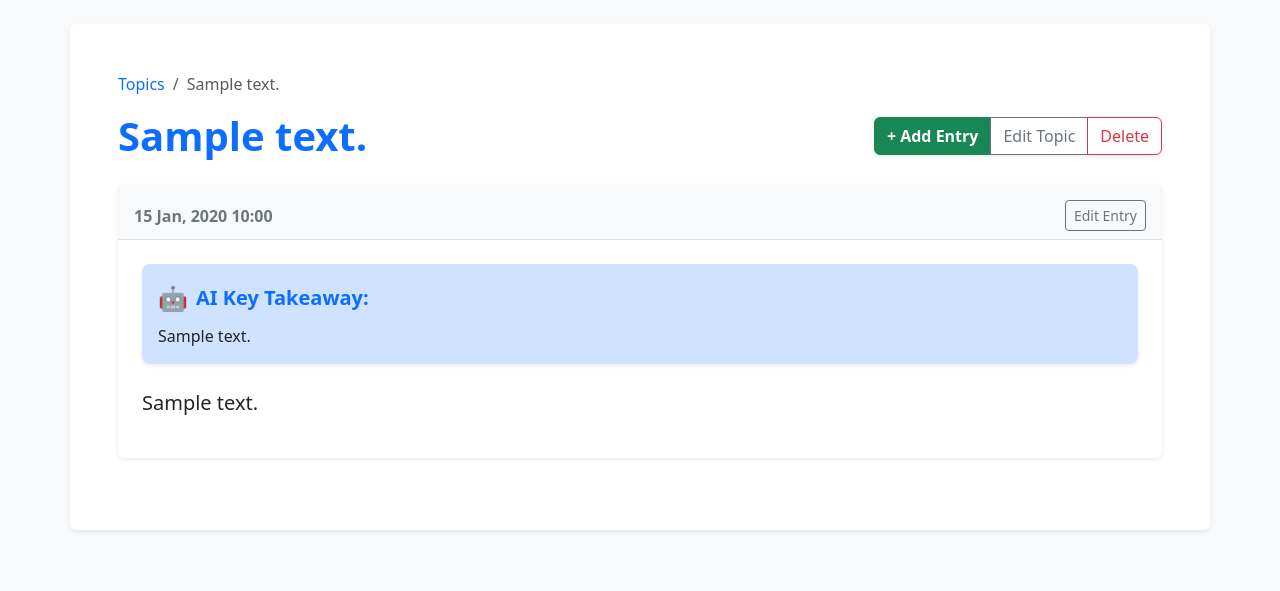
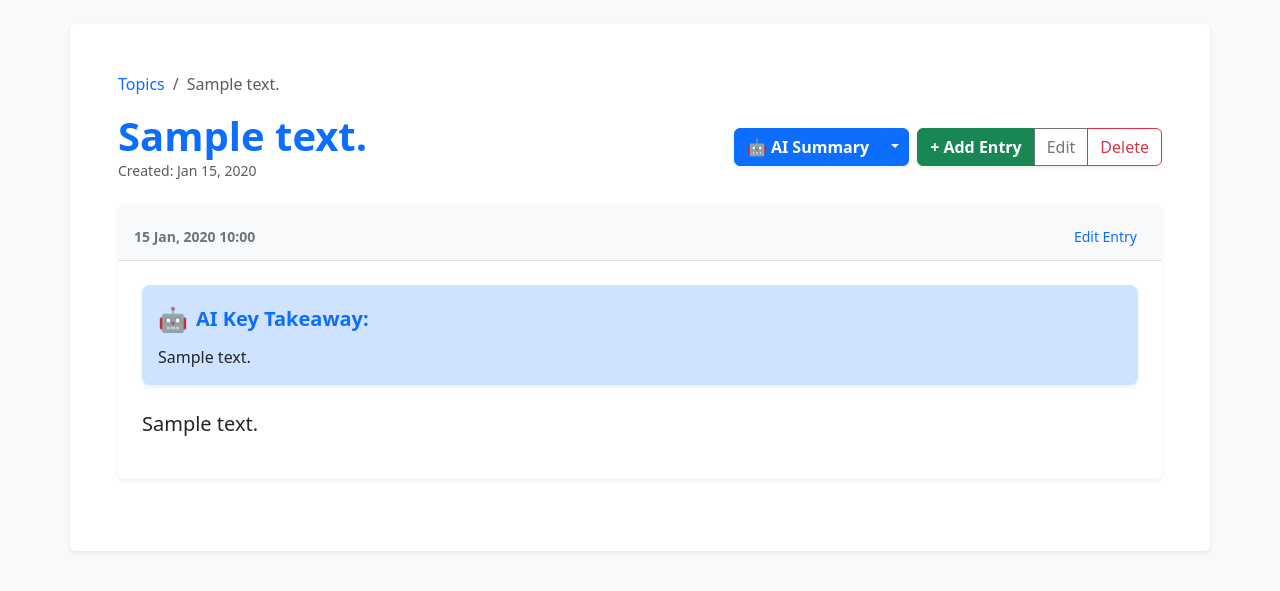
Before and after one commit to MuhammadYusuf007-max/Learning_journal, a Django app: page /topics/1/ in a window 1280 px wide. Shown: the part 56-647 px from the top of the page. Run offline with Django 5.2, Linux system fonts and the light colour scheme; a user stored in the database is signed in; tables that the repository leaves empty hold one stand-in row (values such as "Sample post"); some libraries are stand-ins or nearby versions.

Commit message:
Add AI summary button with functionality

```diff
--- a/learning_logs/templates/learning_logs/topic.html
+++ b/learning_logs/templates/learning_logs/topic.html
@@ -10,12 +10,35 @@
     </nav>
 
     <div class="d-flex flex-column flex-md-row justify-content-between align-items-md-center mb-4 mt-3 gap-3">
-        <h1 class="fw-bold text-primary mb-0">{{ topic.text }}</h1>
+        <div>
+            <h1 class="fw-bold text-primary mb-0">{{ topic.text }}</h1>
+            <p class="text-muted mb-0 small">Created: {{ topic.date_added|date:'M d, Y' }}</p>
+        </div>
 
-        <div class="btn-group shadow-sm">
-            <a href="{% url 'learning_logs:new_entry' topic.id %}" class="btn btn-success fw-bold">+ Add Entry</a>
-            <a href="{% url 'learning_logs:edit_topic' topic.id %}" class="btn btn-outline-secondary">Edit Topic</a>
-            <a href="{% url 'learning_logs:delete_topic' topic.id %}" class="btn btn-outline-danger">Delete</a>
+        <div class="d-flex gap-2 align-items-center">
+            <div class="btn-group shadow-sm">
+                <a href="{% url 'learning_logs:topic_summary' topic.id %}" class="btn btn-primary fw-bold">
+                    🤖 AI Summary
+                </a>
+                <button type="button" class="btn btn-primary dropdown-toggle dropdown-toggle-split" data-bs-toggle="dropdown" aria-expanded="false">
+                    <span class="visually-hidden">Toggle Dropdown</span>
+                </button>
+                <ul class="dropdown-menu dropdown-menu-end shadow">
+                    <li><h6 class="dropdown-header">Export Options</h6></li>
+                    <li><a class="dropdown-item" href="{% url 'learning_logs:topic_summary' topic.id %}?export=pdf">
+                        <i class="bi bi-file-pdf"></i> Download PDF
+                    </a></li>
+                    <li><a class="dropdown-item" href="{% url 'learning_logs:topic_summary' topic.id %}?export=docx">
+                        <i class="bi bi-file-word"></i> Download Word (.docx)
+                    </a></li>
+                </ul>
+            </div>
+
+            <div class="btn-group shadow-sm">
+                <a href="{% url 'learning_logs:new_entry' topic.id %}" class="btn btn-success fw-bold">+ Add Entry</a>
+                <a href="{% url 'learning_logs:edit_topic' topic.id %}" class="btn btn-outline-secondary">Edit</a>
+                <a href="{% url 'learning_logs:delete_topic' topic.id %}" class="btn btn-outline-danger">Delete</a>
+            </div>
         </div>
     </div>
 
@@ -23,8 +46,10 @@
         {% for entry in entries %}
             <div class="card shadow-sm mb-4 border-0">
                 <div class="card-header bg-light d-flex justify-content-between align-items-center border-bottom pb-2 pt-3">
-                    <span class="text-secondary fw-bold">{{ entry.date_added|date:'d M, Y H:i' }}</span>
-                    <a href="{% url 'learning_logs:edit_entry' entry.id %}" class="btn btn-sm btn-outline-secondary">Edit Entry</a>
+                    <span class="text-secondary fw-bold small">
+                        <i class="bi bi-calendar-event"></i> {{ entry.date_added|date:'d M, Y H:i' }}
+                    </span>
+                    <a href="{% url 'learning_logs:edit_entry' entry.id %}" class="btn btn-sm btn-link text-decoration-none">Edit Entry</a>
                 </div>
 
                 <div class="card-body fs-5 text-dark p-4">
@@ -34,11 +59,13 @@
                             <span class="fs-4 me-2">🤖</span>
                             <strong class="text-primary">AI Key Takeaway:</strong>
                         </div>
-                        <p class="mb-0 fs-6 text-dark">{{ entry.ai_summary }}</p>
+                        <p class="mb-0 fs-6 text-dark italic">{{ entry.ai_summary }}</p>
                     </div>
                     {% endif %}
 
-                    {{ entry.text|markdownify }}
+                    <div class="entry-content">
+                        {{ entry.text|markdownify }}
+                    </div>
                 </div>
             </div>
         {% empty %}
--- a/learning_logs/urls.py
+++ b/learning_logs/urls.py
@@ -1,7 +1,6 @@
-""" Define URL patterns for learning_logs """
+"""Define URL patterns for learning_logs."""
 
 from django.urls import path
-
 from . import views
 
 app_name = 'learning_logs'
@@ -9,18 +8,29 @@ app_name = 'learning_logs'
 urlpatterns = [
     # Home page
     path('', views.index, name='index'),
+
     # Page that shows all topics
     path('topics/', views.topics, name='topics'),
-    # Detail page for a single topic.
+
+    # Detail page for a single topic
     path('topics/<int:topic_id>/', views.topic, name='topic'),
+
     # Page for adding a new topic
     path('new_topic/', views.new_topic, name='new_topic'),
+
     # Page for adding a new entry
     path('new_entry/<int:topic_id>/', views.new_entry, name='new_entry'),
+
     # Page for editing an entry
     path('edit_entry/<int:entry_id>/', views.edit_entry, name='edit_entry'),
+
     # Page for editing a topic
     path('edit_topic/<int:topic_id>/', views.edit_topic, name='edit_topic'),
+
     # Page for deleting a topic
     path('delete_topic/<int:topic_id>/', views.delete_topic, name='delete_topic'),
+
+    # --- NEW: AI Topic Summary & Export ---
+    # This path handles the web view AND the PDF/DOCX downloads via query parameters
+    path('summary/<int:topic_id>/', views.topic_summary, name='topic_summary'),
 ]
--- a/learning_logs/views.py
+++ b/learning_logs/views.py
@@ -1,44 +1,55 @@
 import os
+import io
 from dotenv import load_dotenv
 from openai import OpenAI
 
-from django.shortcuts import render, redirect
+from django.shortcuts import render, redirect, get_object_or_404
 from django.contrib.auth.decorators import login_required
-from django.http import Http404
+from django.http import Http404, FileResponse, HttpResponse
+from django.template.defaultfilters import striptags
 
 from .models import Topic, Entry
 from .forms import TopicForm, EntryForm
 
-# --- AI SETUP START ---
-# Load the secret keys from the .env file
+# Libraries for file export
+from reportlab.pdfgen import canvas
+from reportlab.lib.pagesizes import letter
+from reportlab.lib.utils import simpleSplit
+from docx import Document
+
+# --- AI SETUP ---
 load_dotenv()
-
-# Set up the AI client to talk to Groq's free servers
 client = OpenAI(
     api_key=os.getenv("GROQ_API_KEY"),
     base_url="https://api.groq.com/openai/v1"
 )
 
-def generate_ai_summary(entry_text):
-    """Sends the journal text to the AI and returns a 1-sentence summary."""
+def generate_ai_summary(text, is_master=False):
+    """
+    Helper to talk to Groq.
+    If is_master is True, it provides a longer 3-paragraph summary.
+    If False, it provides a 1-sentence takeaway.
+    """
+    system_prompt = "You are a helpful academic assistant."
+    user_prompt = f"Summarize this journal entry in exactly one short sentence: {text}"
+
+    if is_master:
+        user_prompt = f"Provide a cohesive 3-paragraph summary of the following learning progress: {text}"
+
     try:
         response = client.chat.completions.create(
-            model="llama-3.1-8b-instant", # <-- THIS IS THE ONLY LINE WE CHANGED
+            model="llama-3.1-8b-instant",
             messages=[
-                {
-                    "role": "system",
-                    "content": "You are a helpful assistant. Summarize the following journal entry in exactly one short, concise sentence. Do not include any conversational filler."
-                },
-                {
-                    "role": "user",
-                    "content": entry_text
-                }
+                {"role": "system", "content": system_prompt},
+                {"role": "user", "content": user_prompt}
             ]
         )
         return response.choices[0].message.content
     except Exception as e:
         print(f"AI Error: {e}")
-        return "AI Summary temporarily unavailable."
+        return "Summary temporarily unavailable."
+
+# --- VIEWS ---
 
 def index(request):
     """The home page for Learning Log"""
@@ -54,138 +65,140 @@ def topics(request):
 @login_required
 def topic(request, topic_id):
     """Show a single topic and all its entries."""
-    topic = Topic.objects.get(id=topic_id)
-    # Make sure the topic belongs to the current user.
-    if topic.owner != request.user:
-        raise Http404
-
-    #Get all the entries related to this topic
+    topic = get_object_or_404(Topic, id=topic_id, owner=request.user)
     entries = topic.entry_set.order_by('-date_added')
     context = {'topic': topic, 'entries': entries}
     return render(request, 'learning_logs/topic.html', context)
 
 @login_required
+def topic_summary(request, topic_id):
+    """Generates a master summary and handles PDF/Docx exports."""
+    topic = get_object_or_404(Topic, id=topic_id, owner=request.user)
+    entries = topic.entry_set.all().order_by('date_added')
+
+    # Combine entries for the AI
+    raw_text = " ".join([striptags(e.text) for e in entries])
+    summary_text = generate_ai_summary(raw_text, is_master=True)
+
+    export_format = request.GET.get('export')
+
+    # Handle Word Export
+    if export_format == 'docx':
+        doc = Document()
+        doc.add_heading(f'Learning Summary: {topic.text}', 0)
+        doc.add_paragraph(summary_text)
+        buffer = io.BytesIO()
+        doc.save(buffer)
+        buffer.seek(0)
+        return FileResponse(buffer, as_attachment=True, filename=f'{topic.text}_summary.docx')
+
+    # Handle PDF Export
+    elif export_format == 'pdf':
+        buffer = io.BytesIO()
+        p = canvas.Canvas(buffer, pagesize=letter)
+        width, height = letter
+
+        p.setFont("Helvetica-Bold", 16)
+        p.drawString(72, height - 72, f"Learning Summary: {topic.text}")
+
+        p.setFont("Helvetica", 12)
+        text_object = p.beginText(72, height - 100)
+
+        # Wrapping text so it doesn't go off the page
+        lines = simpleSplit(summary_text, "Helvetica", 12, width - 144)
+        for line in lines:
+            if text_object.getY() < 72: # Create new page if full
+                p.drawText(text_object)
+                p.showPage()
+                p.setFont("Helvetica", 12)
+                text_object = p.beginText(72, height - 72)
+            text_object.textLine(line)
+
+        p.drawText(text_object)
+        p.showPage()
+        p.save()
+        buffer.seek(0)
+        return FileResponse(buffer, as_attachment=True, filename=f'{topic.text}_summary.pdf')
+
+    return render(request, 'learning_logs/topic_summary.html', {
+        'topic': topic,
+        'summary': summary_text
+    })
+
+@login_required
 def new_topic(request):
     """Add a new topic."""
     if request.method != 'POST':
-        # No data submitted; create a blank form.
         form = TopicForm()
     else:
-        # POST data submitted; process the data.
         form = TopicForm(data=request.POST)
         if form.is_valid():
             new_topic = form.save(commit=False)
             new_topic.owner = request.user
             new_topic.save()
             return redirect('learning_logs:topics')
-
-    # Display a blank or invalid form.
     context = {'form': form}
     return render(request, 'learning_logs/new_topic.html', context)
 
 @login_required
 def new_entry(request, topic_id):
-    """Add a new entry for a particular topic."""
-    topic = Topic.objects.get(id=topic_id)
-
-    # Make sure the topic belongs to the current user.
-    if topic.owner != request.user:
-        raise Http404
-
+    """Add a new entry for a topic."""
+    topic = get_object_or_404(Topic, id=topic_id, owner=request.user)
     if request.method != 'POST':
-        # No data submitted; create a blank form.
         form = EntryForm()
     else:
-        # POST data submitted; process the data.
         form = EntryForm(data=request.POST)
         if form.is_valid():
             new_entry = form.save(commit=False)
             new_entry.topic = topic
-
-            # --- ✨ AI INTEGRATION START ✨ ---
-            # Clean up the CKEditor HTML tags so the AI doesn't get confused
-            clean_text = new_entry.text.replace('<p>', '').replace('</p>', '')
-
-            # Generate the summary and assign it to the new database field
+            # Clean text and summarize
+            clean_text = striptags(new_entry.text)
             new_entry.ai_summary = generate_ai_summary(clean_text)
-            # --- ✨ AI INTEGRATION END ✨ ---
-
             new_entry.save()
             return redirect('learning_logs:topic', topic_id=topic_id)
-
-    # Display a blank or invalid form.
-    context = {'topic': topic, 'form':form}
+    context = {'topic': topic, 'form': form}
     return render(request, 'learning_logs/new_entry.html', context)
 
 @login_required
 def edit_entry(request, entry_id):
     """Edit an existing entry."""
-    entry = Entry.objects.get(id=entry_id)
+    entry = get_object_or_404(Entry, id=entry_id)
     topic = entry.topic
-
-    #Make sure the topic belongs to the current user.
     if topic.owner != request.user:
         raise Http404
 
     if request.method != 'POST':
-        # Initial request; pre-fill form with the current entry
         form = EntryForm(instance=entry)
     else:
-        # POST data submitted; process data
         form = EntryForm(instance=entry, data=request.POST)
         if form.is_valid():
             edited_entry = form.save(commit=False)
-
-            # --- ✨ AI INTEGRATION START ✨ ---
-            # Clean up the CKEditor HTML tags
-            clean_text = edited_entry.text.replace('<p>', '').replace('</p>', '')
-
-            # Generate a new summary based on the edited text
+            clean_text = striptags(edited_entry.text)
             edited_entry.ai_summary = generate_ai_summary(clean_text)
-            # --- ✨ AI INTEGRATION END ✨ ---
-
             edited_entry.save()
             return redirect('learning_logs:topic', topic_id=topic.id)
-
-    context = {'entry':entry, 'topic':topic, 'form':form}
+    context = {'entry': entry, 'topic': topic, 'form': form}
     return render(request, 'learning_logs/edit_entry.html', context)
 
 @login_required
 def edit_topic(request, topic_id):
     """Edit an existing topic."""
-    topic = Topic.objects.get(id=topic_id)
-
-    #Make sure the topic belongs to the current user.
-    if topic.owner != request.user:
-        raise Http404
-
+    topic = get_object_or_404(Topic, id=topic_id, owner=request.user)
     if request.method != 'POST':
-        # Initial request; pre-fill form with the current topic
         form = TopicForm(instance=topic)
     else:
-        # POST data submitted; process data
         form = TopicForm(instance=topic, data=request.POST)
         if form.is_valid():
             form.save()
             return redirect('learning_logs:topic', topic_id=topic.id)
-
-    context = {'topic':topic, 'form':form}
+    context = {'topic': topic, 'form': form}
     return render(request, 'learning_logs/edit_topic.html', context)
 
 @login_required
 def delete_topic(request, topic_id):
     """Delete an existing topic."""
-    topic = Topic.objects.get(id=topic_id)
-
-    #Make sure the topic belongs to the current user.
-    if topic.owner != request.user:
-        raise Http404
-
+    topic = get_object_or_404(Topic, id=topic_id, owner=request.user)
     if request.method == 'POST':
-        # Delete the topic and redirect to topics page
         topic.delete()
         return redirect('learning_logs:topics')
-
-    # If GET, show confirmation page
-    context = {'topic':topic}
-    return render(request, 'learning_logs/delete_topic.html', context)
+    return render(request, 'learning_logs/delete_topic.html', {'topic': topic})
```
Also changed, not shown: learning_logs/templates/learning_logs/topic_summary.html (added, +41 -0 lines).
